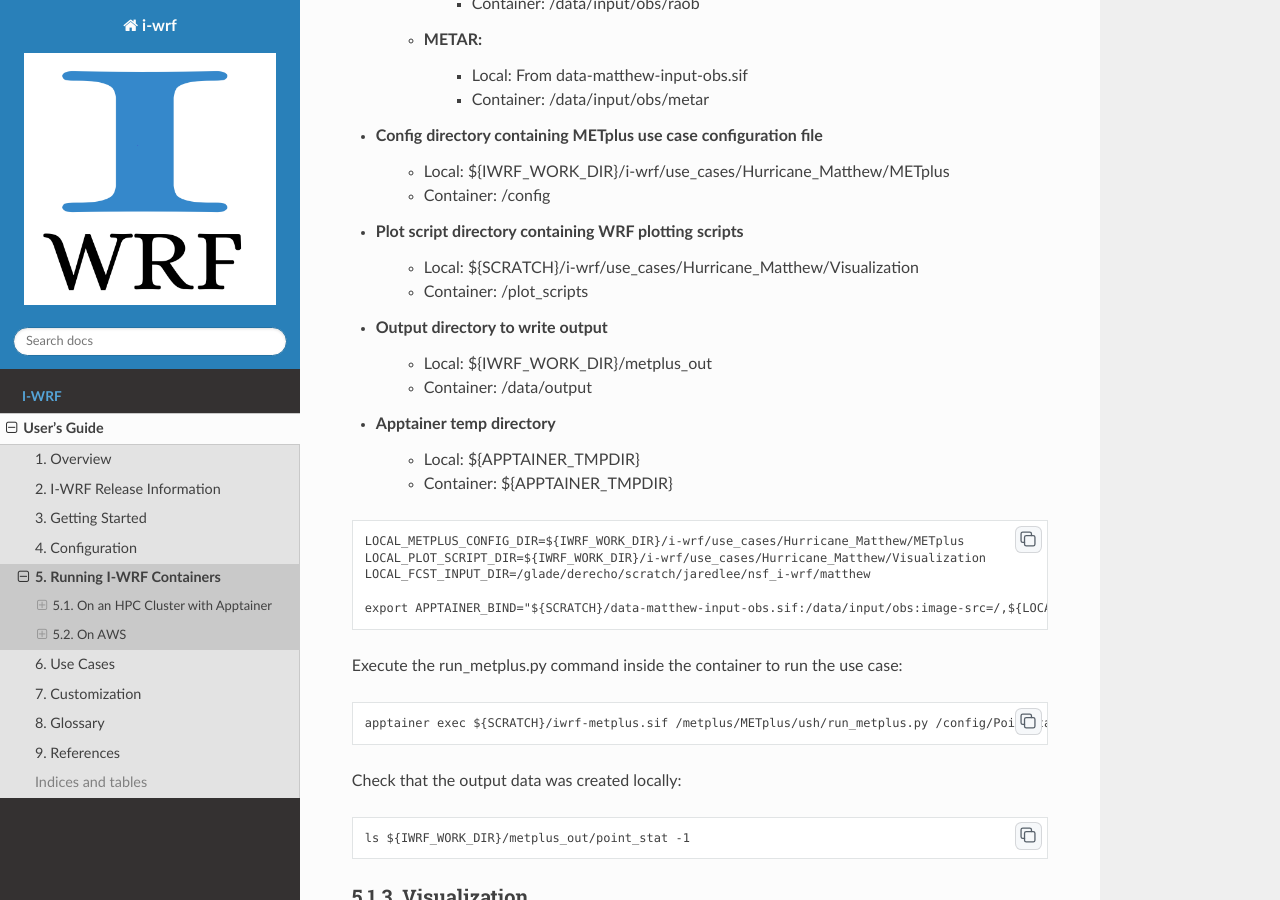
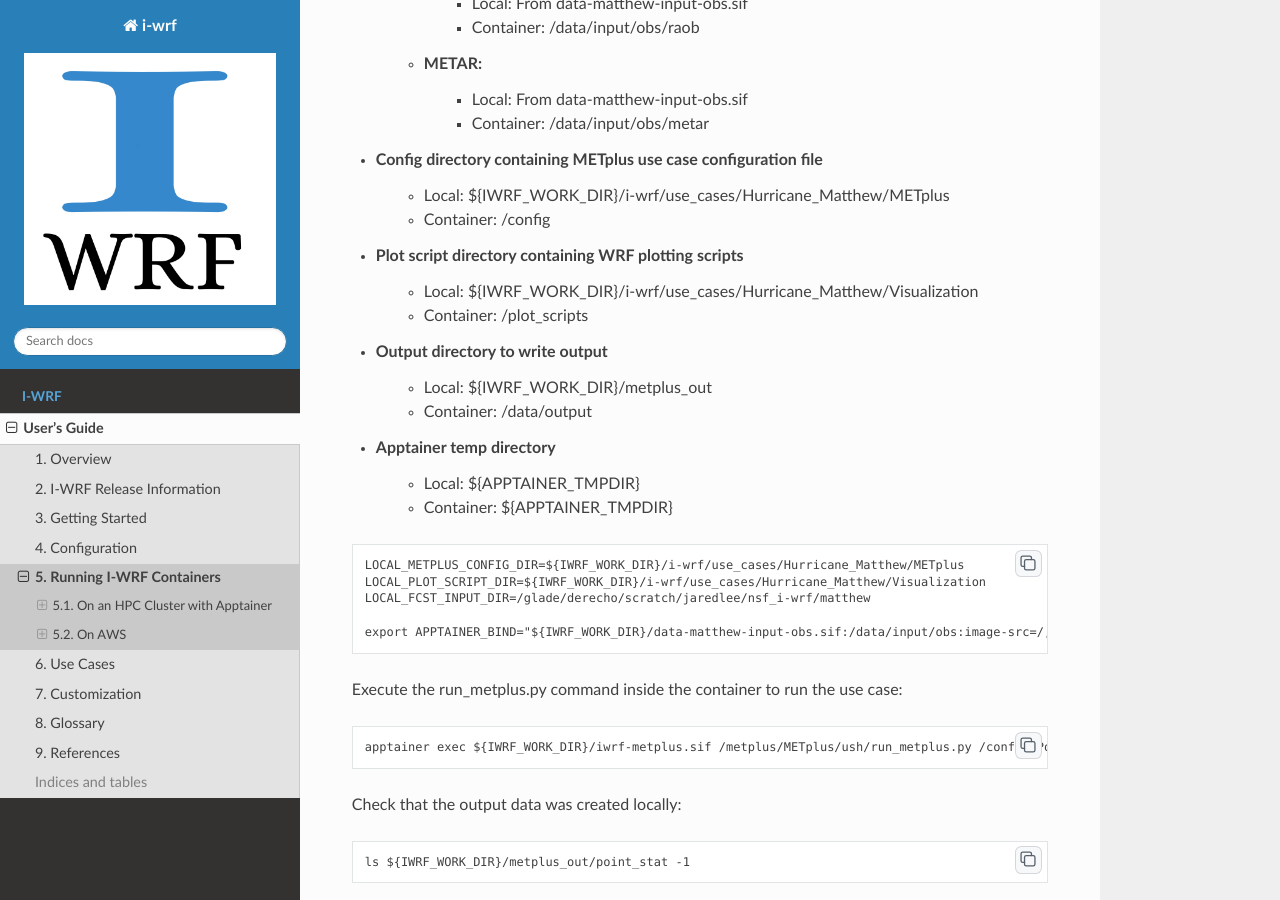
Before and after one commit to NCAR/i-wrf, a Sphinx documentation site: the page built from docs/Users_Guide/running.rst, in a window 1280 px wide and 900 px high, scrolled down 1639 px. Built offline with Sphinx 7.4.7 and the Read the Docs theme 3.1.0, drawn with Linux system fonts in a browser that asks for light colours; comment, search, counter and statistics services are not loaded; some of the changed text lies outside the part shown.

Commit message:
Fixed path issues from bad merge. Fixed failure of METplotpy plot script by using TMPDIR as the value for APPTAINER_TMPDIR. It appears that the METplotpy call to kaleido assumes the tmp directory location and fails to create an image if it does not exist in side the container.

```diff
--- a/docs/Users_Guide/running.rst
+++ b/docs/Users_Guide/running.rst
@@ -71,7 +72,7 @@ using the --bind argument)
    * Local: ${IWRF_WORK_DIR}/i-wrf/use_cases/Hurricane_Matthew/METplus
    * Container: /config
 * Plot script directory containing WRF plotting scripts
-   * Local: ${SCRATCH}/i-wrf/use_cases/Hurricane_Matthew/Visualization
+   * Local: ${IWRF_WORK_DIR}/i-wrf/use_cases/Hurricane_Matthew/Visualization
    * Container: /plot_scripts
 * Output directory to write output
    * Local: ${IWRF_WORK_DIR}/metplus_out
@@ -86,11 +87,11 @@ using the --bind argument)
    LOCAL_PLOT_SCRIPT_DIR=${IWRF_WORK_DIR}/i-wrf/use_cases/Hurricane_Matthew/Visualization
    LOCAL_FCST_INPUT_DIR=/glade/derecho/scratch/jaredlee/nsf_i-wrf/matthew
 
-   export APPTAINER_BIND="${SCRATCH}/data-matthew-input-obs.sif:/data/input/obs:image-src=/,${LOCAL_METPLUS_CONFIG_DIR}:/config,${LOCAL_FCST_INPUT_DIR}:/data/input/wrf,${LOCAL_OUTPUT_DIR}:/data/output,${LOCAL_PLOT_SCRIPT_DIR}:/plot_scripts,${APPTAINER_TMPDIR}:${APPTAINER_TMPDIR}"
+   export APPTAINER_BIND="${IWRF_WORK_DIR}/data-matthew-input-obs.sif:/data/input/obs:image-src=/,${LOCAL_METPLUS_CONFIG_DIR}:/config,${LOCAL_FCST_INPUT_DIR}:/data/input/wrf,${LOCAL_OUTPUT_DIR}:/data/output,${LOCAL_PLOT_SCRIPT_DIR}:/plot_scripts,${APPTAINER_TMPDIR}:${APPTAINER_TMPDIR}"
 
 Execute the run_metplus.py command inside the container to run the use case::
 
-   apptainer exec ${SCRATCH}/iwrf-metplus.sif /metplus/METplus/ush/run_metplus.py /config/PointStat_matthew.conf
+   apptainer exec ${IWRF_WORK_DIR}/iwrf-metplus.sif /metplus/METplus/ush/run_metplus.py /config/PointStat_matthew.conf
 
 Check that the output data was created locally::
 
```
Also changed, not shown: other parts of docs/Users_Guide/running.rst (+3 -2 lines).
